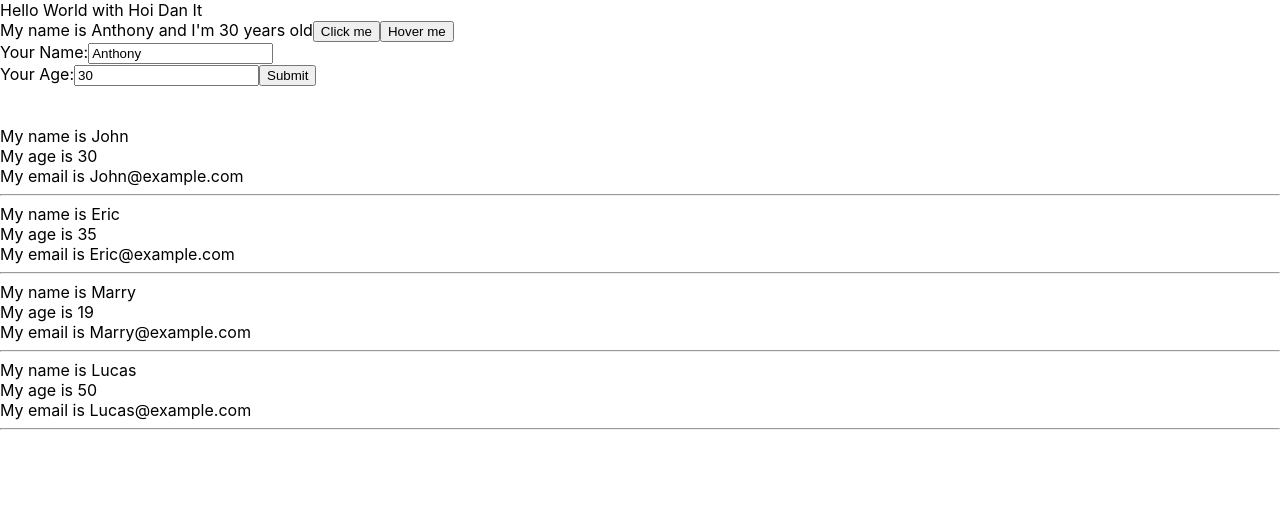
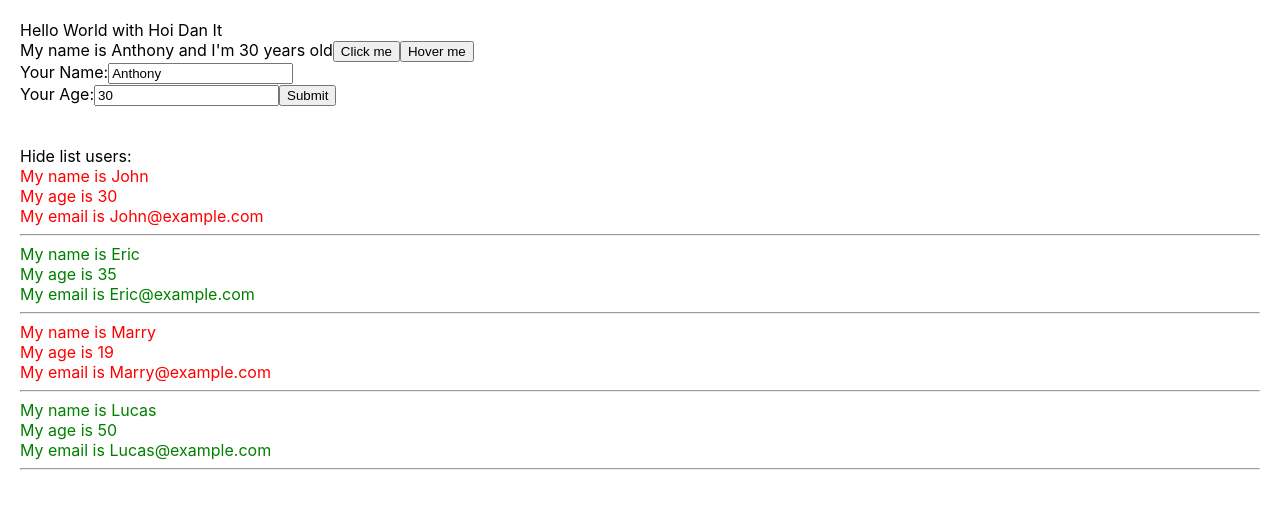
Before and after one commit to Anthony1821992/test-demo-react, a React (Create React App) app: page / in a window 1280 px wide. Shown: the top 508 px of the page. Built offline with nearby package versions, Linux system fonts and the light colour scheme.

Commit message:
video 25

```diff
--- a/src/App.css
+++ b/src/App.css
@@ -1,4 +1,13 @@
+.red{
+  color: red;
+}
+
+.green {
+  color: green;
+}
+
 body {
+  padding: 20px;
   margin: 0;
   font-family: -apple-system, BlinkMacSystemFont, 'Segoe UI', 'Roboto', 'Oxygen',
     'Ubuntu', 'Cantarell', 'Fira Sans', 'Droid Sans', 'Helvetica Neue',
--- a/src/components/DisplayInfo.js
+++ b/src/components/DisplayInfo.js
@@ -1,13 +1,30 @@
 import React from "react";
 
 class DisplayInfo extends React.Component {
+  state = {
+    isShowListUser: true,
+  };
+  handleShowHide = () => {
+    this.setState({ isShowListUser: !this.state.isShowListUser });
+  };
   render() {
     const { listUsers } = this.props;
     return (
+      <>
+        <span
+          onClick={() => {
+            this.handleShowHide();
+          }}
+        >
+          {this.state.isShowListUser === true
+            ? "Hide list users:"
+            : "Show list users:"}
+        </span>
+        {this.state.isShowListUser && (
           <div>
             {listUsers.map((user) => {
               return (
-            <div key={user.id}>
+                <div key={user.id} className={+user.age > 30 ? "green" : "red"}>
                   <div> My name is {user.name}</div>
                   <div> My age is {user.age}</div>
                   <div> My email is {user.email}</div>
@@ -16,6 +33,8 @@ class DisplayInfo extends React.Component {
               );
             })}
           </div>
+        )}
+      </>
     );
   }
 }
```
Lines whose indentation alone changed are shown as unchanged.
